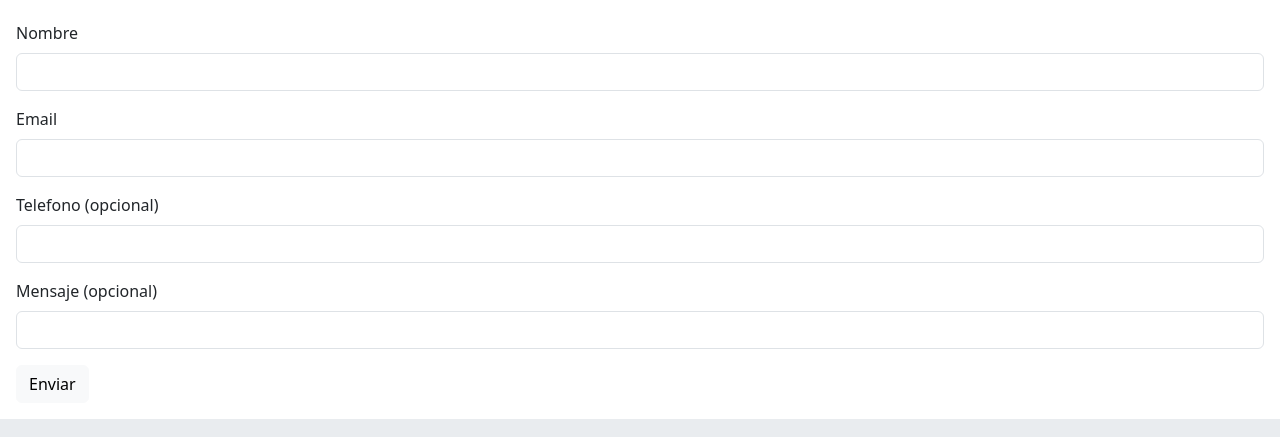
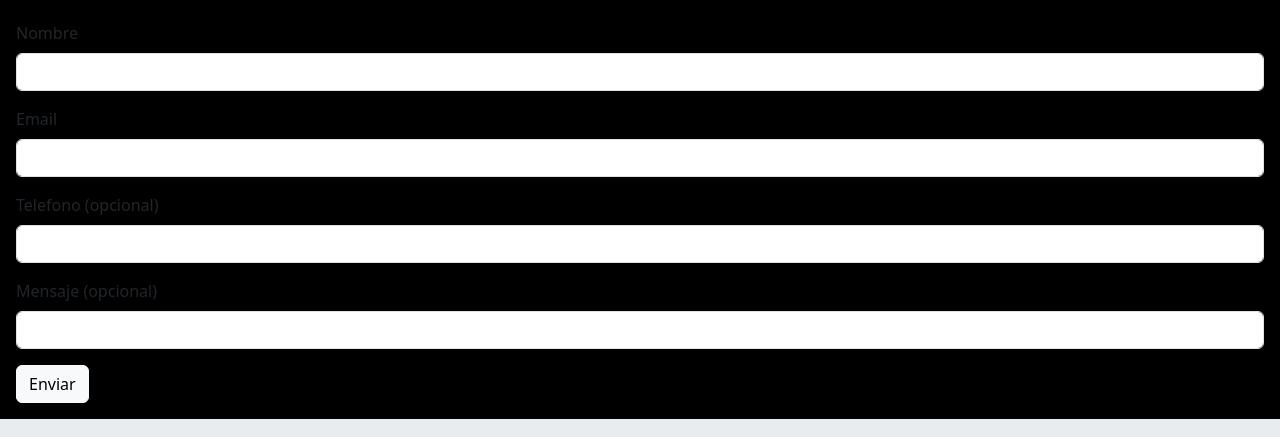
Before and after one commit to elianjrs10/preentrega3, a website: page pages/contacto.html in a window 1280 px wide. Shown: the part 407-844 px from the top of the page. Drawn offline with nearby package versions, Linux system fonts and the light colour scheme.

Commit message:
nueva version

```diff
--- a/scss/style.scss
+++ b/scss/style.scss
@@ -1,5 +1,9 @@
+$negro: black;
 *{
     margin: 0;
     padding: 0;
     box-sizing: border-box;
 }
+body{
+    background-color: $negro;
+}
```
Also changed, not shown: css/estilo.css (deleted), css/style.css, 1 other file.
